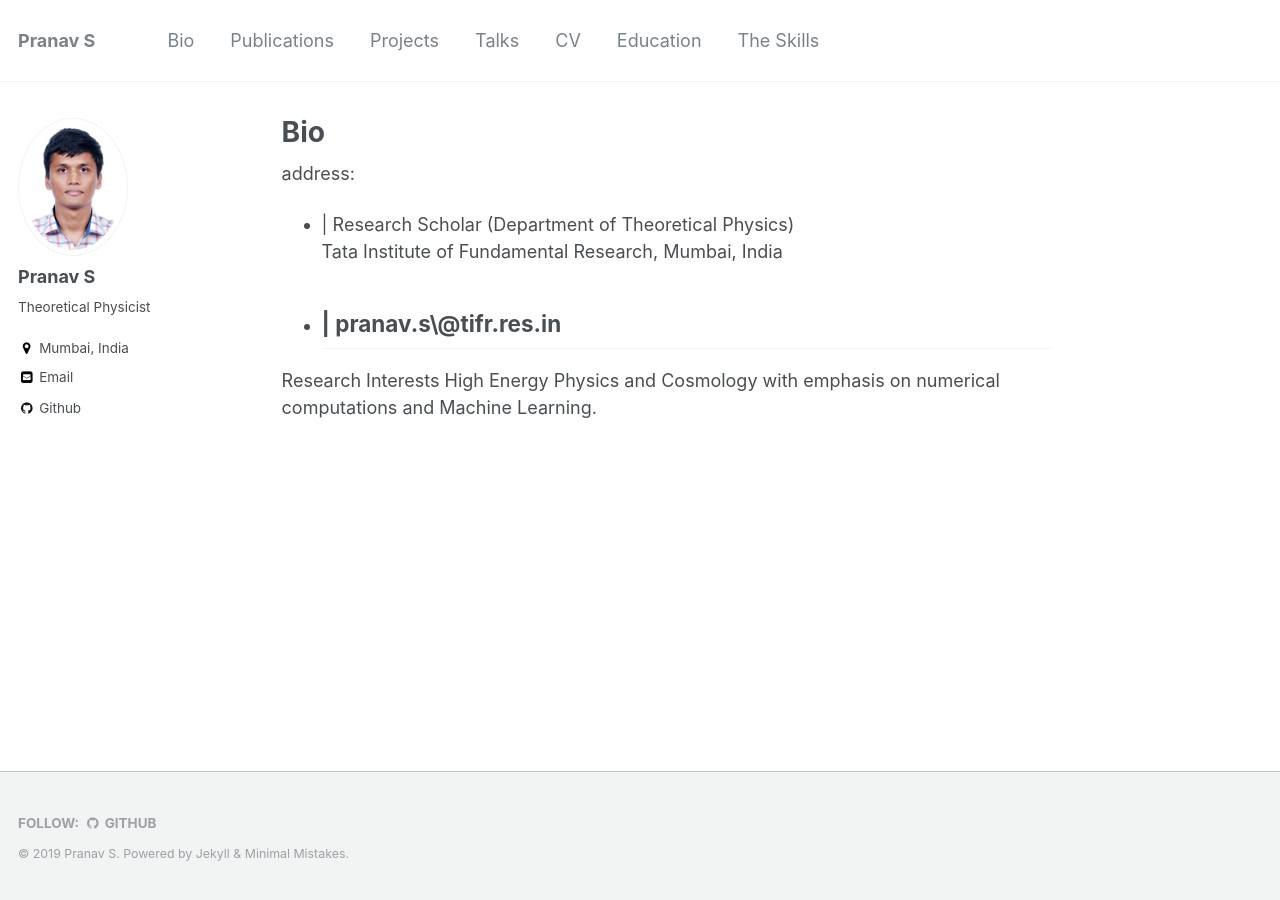
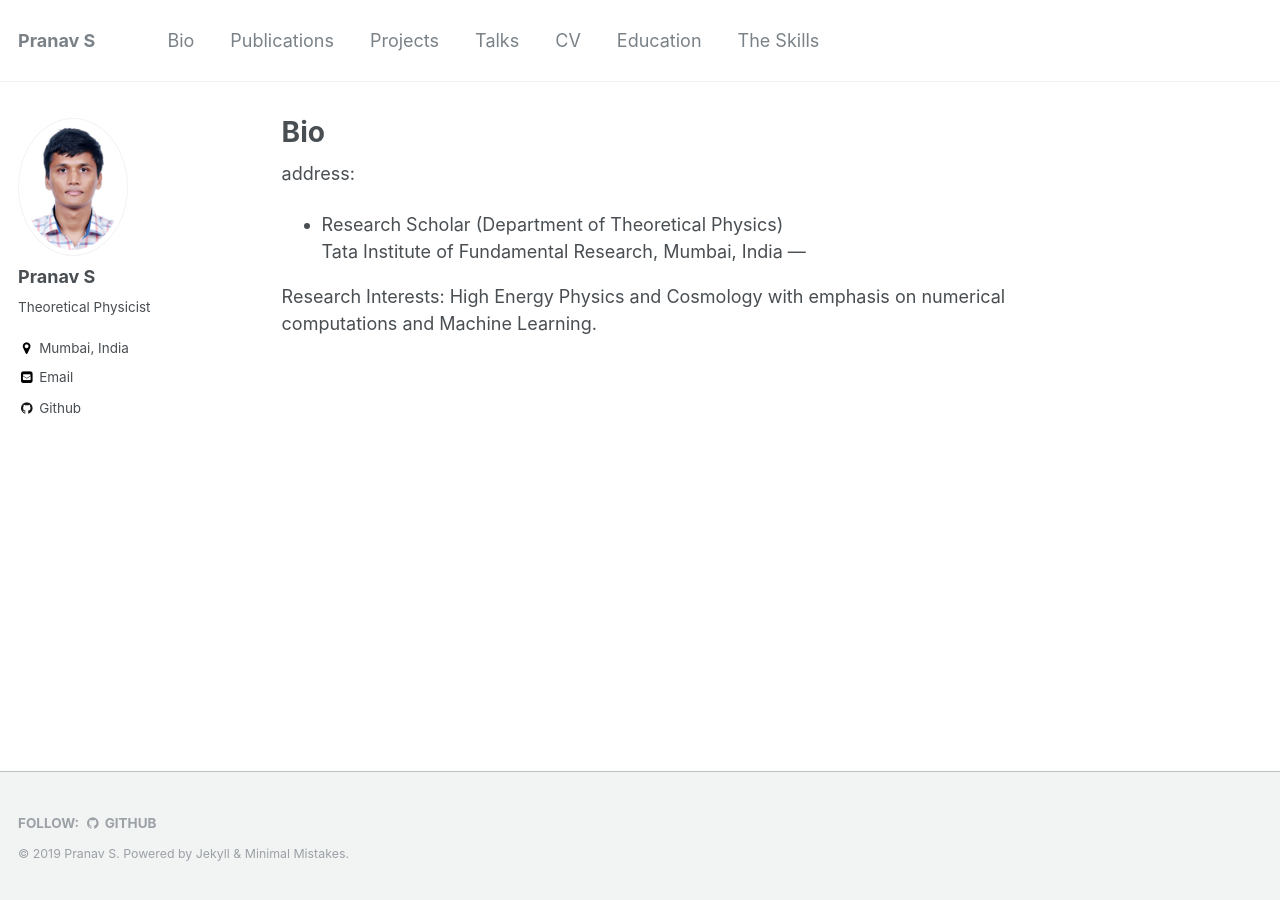
Before and after one commit to psampathkumar/psampathkumar.github.io, a Jekyll site: the page built from index.md, in a window 1280 px wide. Built offline with Jekyll 4.4.1, drawn with Linux system fonts in a browser that asks for light colours.

Commit message:
Rearranging pages2

```diff
--- a/index.md
+++ b/index.md
@@ -5,11 +5,10 @@ author_profile: true
 ---
 
 address:
-- |
-    Research Scholar (Department of Theoretical Physics)\
+- Research Scholar (Department of Theoretical Physics)\
     Tata Institute of Fundamental Research, Mumbai, India
-- | pranav.s\@tifr.res.in
 ---
 
-Research Interests High Energy Physics and Cosmology with emphasis on
+Research Interests:
+ High Energy Physics and Cosmology with emphasis on
 numerical computations and Machine Learning.
```
Also changed, not shown: _pages/lab.md (+4 -0 lines).
